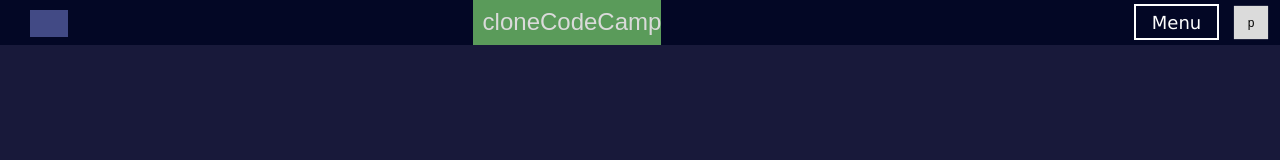
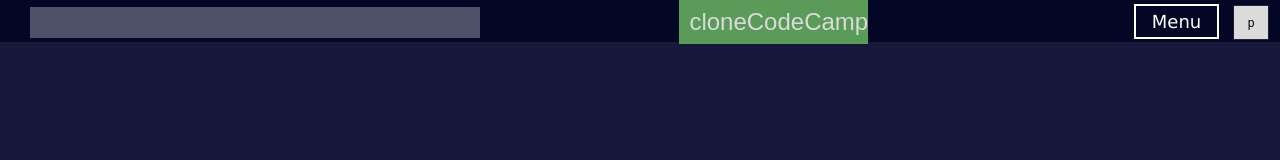
Before and after one commit to ilias-jabri/freeCodeCampLandingPage-clone, a plain HTML site: page index.html in a window 1280 px wide. Drawn offline with Linux system fonts and the light colour scheme.

Commit message:
Update style.css

```diff
--- a/style.css
+++ b/style.css
@@ -7,7 +7,7 @@ body{
 nav{
     background-color: rgb(3, 7, 37);
     width: 100%;
-    height: 45px;
+    height: 42px;
     display: grid;
     grid-template-columns: repeat(10,1fr);
 }
@@ -51,9 +51,20 @@ nav{
     background-color: rgb(219, 219, 219);
 }
 #search-section{
+
+    border: none;
+    padding: 0px;
+    font-weight: 100;
+    font-family: Arial, Helvetica, sans-serif;
+    font-size: 20px;
+    color: rgb(255, 255, 255);
     margin-left: 30px;
-    background-color: rgb(66, 74, 133);
-    margin-top: 10px;
-    height: 60%;
-    width: 38px;
+    background-color: rgb(78, 81, 105);
+    margin-top: 7px;
+    height: 70%;
+    width: 450px;
 }
+#search-section:focus{
+    outline: none;
+
+}
```
